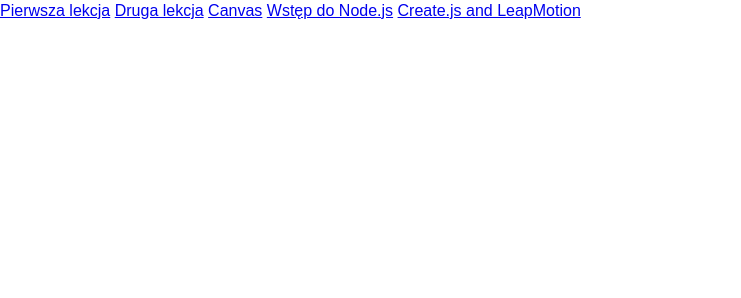
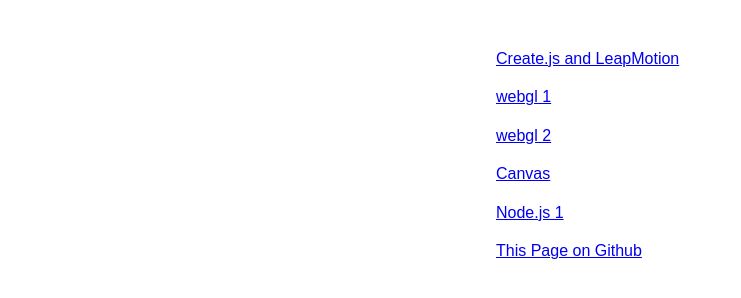
Before and after one commit to krzychukula/krzychukula.github.com, a plain HTML site: page index.html in a window 1280 px wide. Shown: the whole page, without its empty margins (0-741 px from the left). Drawn offline with nearby package versions, Linux system fonts and the light colour scheme.

Commit message:
better content

```diff
--- a/css/style.css
+++ b/css/style.css
@@ -827,3 +827,14 @@
         page-break-after: avoid;
     }
 }
+
+
+.container {
+    margin:3em auto;
+    max-width: 20em;
+}
+
+.main-nav a {
+    display: block;
+    margin: 1em;
+}
--- a/index.html
+++ b/index.html
@@ -22,15 +22,19 @@
 
 <body>
 
-  <div id="container">
+  <div class="container">
     <header>
-	<nav>
-		<a href="webgl/lesson1.html">Pierwsza lekcja</a>
-		<a href="webgl/lesson2.html">Druga lekcja</a>
-		<a href="canvas/index.html">Canvas</a>
-		<a href="node1/index.html">Wstęp do Node.js</a>
-		<a href="createleap">Create.js and LeapMotion</a>
-	</nav>
+    	<nav class="main-nav">
+            <a href="createleap">Create.js and LeapMotion</a>
+
+    		<a href="webgl/lesson1.html">webgl 1</a>
+    		<a href="webgl/lesson2.html">webgl 2</a>
+    		<a href="canvas/index.html">Canvas</a>
+    		<a href="node1/index.html">Node.js 1</a>
+
+            <a href="https://github.com/krzychukula/krzychukula.github.com">This Page on Github</a>
+
+    	</nav>
     </header>
     <div id="main" role="main">
 
```
Also changed, not shown: 2 other files.
